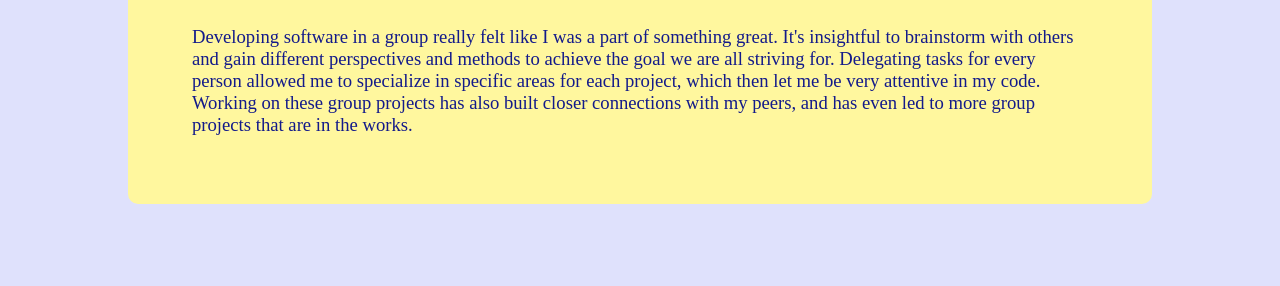
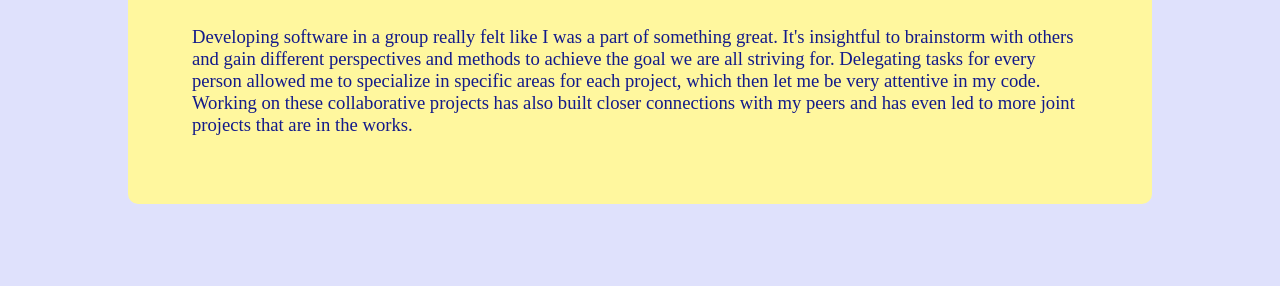
Before and after one commit to TKothenbeutel/Portfolio, a Jekyll site: the page built from pages/groupP.html, in a window 1280 px wide and 900 px high, scrolled down 963 px. Shown: the part 549-835 px from the top of the window. Built offline with Jekyll 4.4.1, drawn with Linux system fonts in a browser that asks for light colours.

```diff
--- a/pages/groupP.html
+++ b/pages/groupP.html
@@ -30,7 +30,7 @@ layout: default
     <div class="section" style="background-color: var(--color-light1); display: block;">
       <h1>Collaborative Projects</h1>
 
-      <p>Developing software in a group really felt like I was a part of something great. It's insightful to brainstorm with others and gain different perspectives and methods to achieve the goal we are all striving for. Delegating tasks for every person allowed me to specialize in specific areas for each project, which then let me be very attentive in my code. Working on these group projects has also built closer connections with my peers, and has even led to more group projects that are in the works.</p>
+      <p>Developing software in a group really felt like I was a part of something great. It's insightful to brainstorm with others and gain different perspectives and methods to achieve the goal we are all striving for. Delegating tasks for every person allowed me to specialize in specific areas for each project, which then let me be very attentive in my code. Working on these collaborative  projects has also built closer connections with my peers and has even led to more joint projects that are in the works.</p>
 
       <!--Posts-->
       <ul style="width: 100%; padding-left: 0;">
```
Also changed, not shown: index.html (+7 -7 lines).
